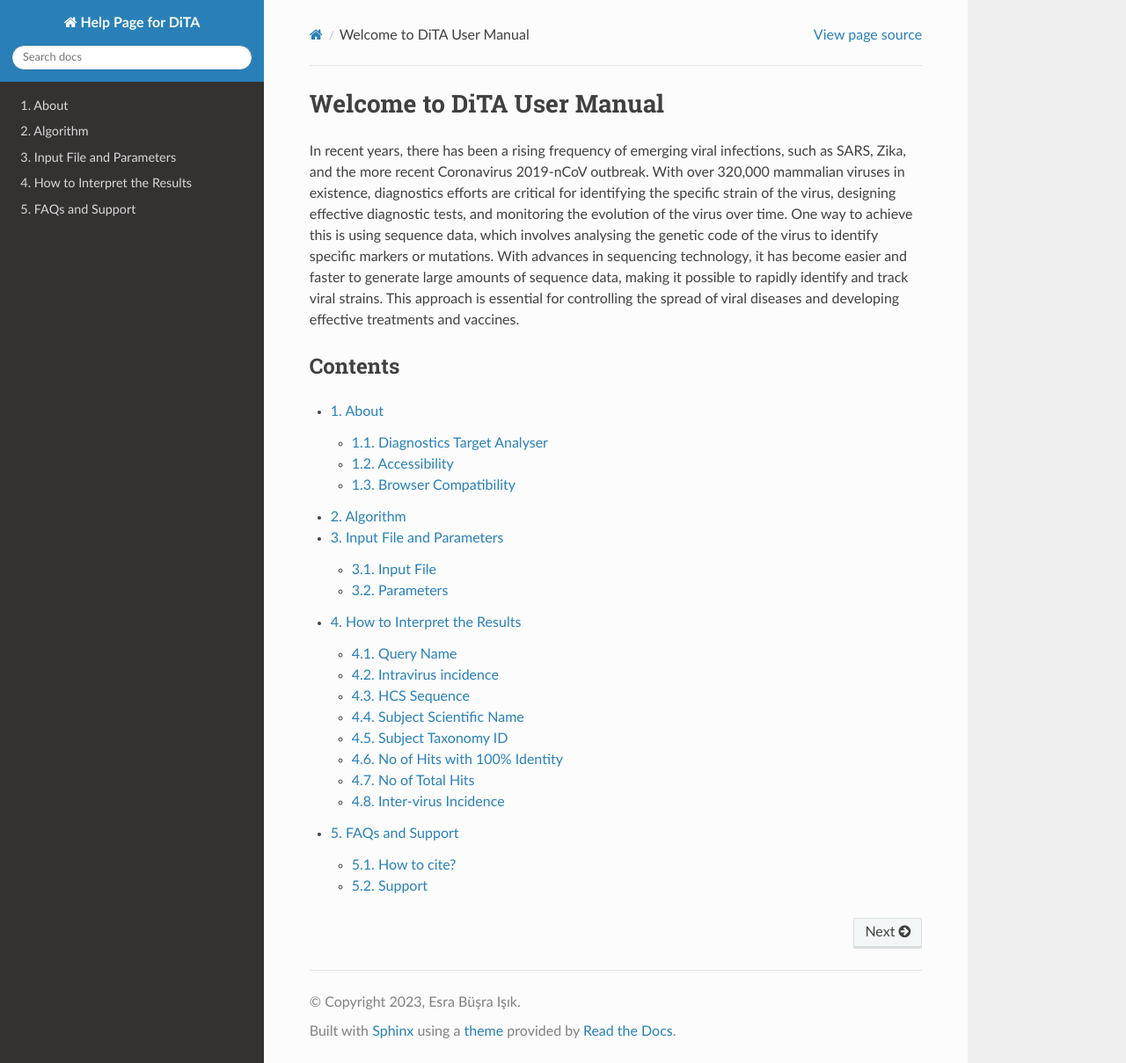
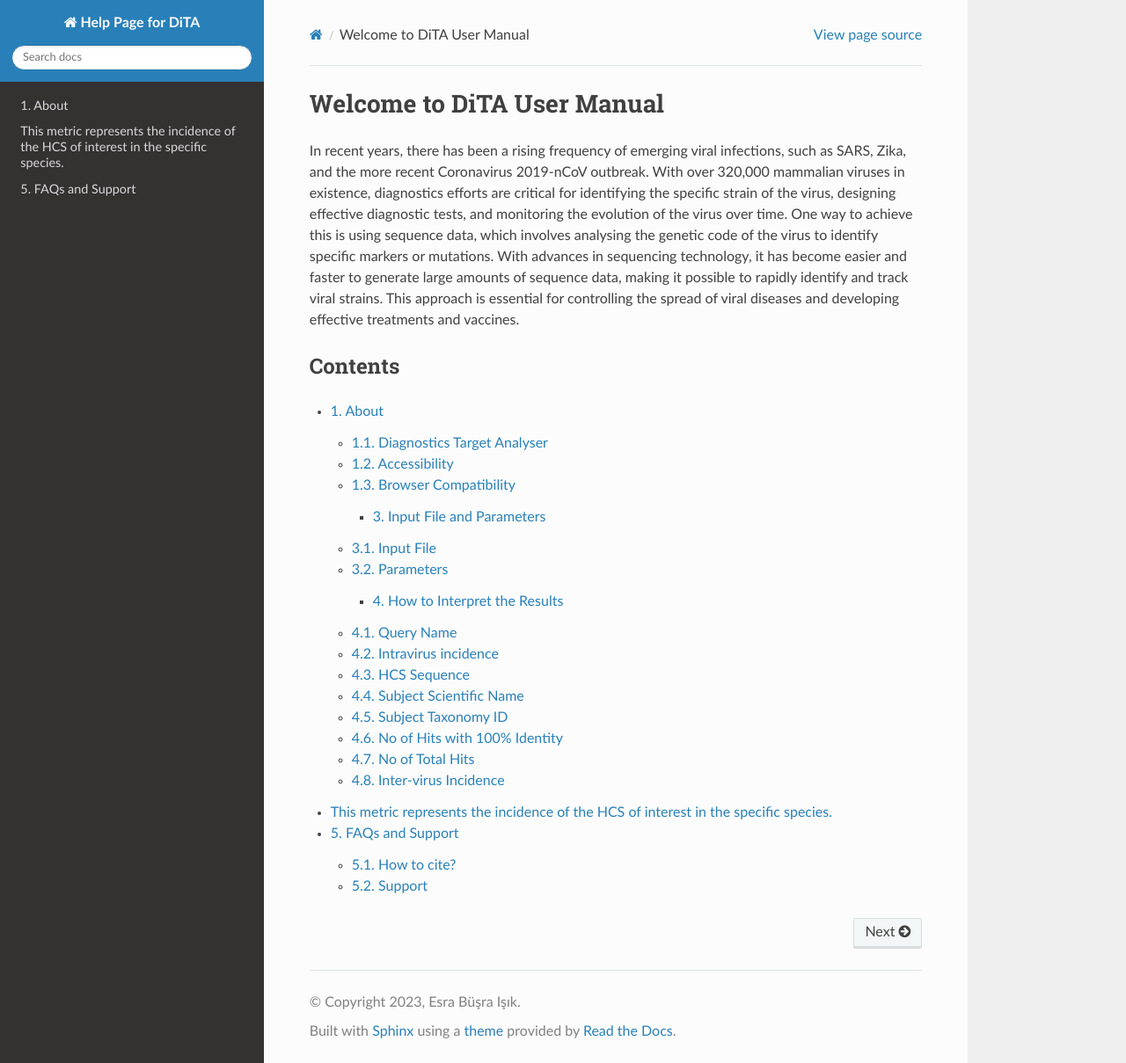
Before and after one commit to esbusis/dita_help_page, a Sphinx documentation site: the page built from docs/source/index.rst, in a window 1280 px wide and 1209 px high. Shown: the whole window at 88% size. Built offline with Sphinx 7.4.7 and the Read the Docs theme 2.0.0, drawn with Linux system fonts in a browser that asks for light colours.

```diff
--- a/docs/source/src/helppage.rst
+++ b/docs/source/src/helppage.rst
@@ -16,11 +16,13 @@ Diagnostic tool is publicly available at: https://github.com/BVU-BILSAB/dita_viv
 
 The tool can be used in Windows, MacOS and Linux systems.
 
+____________
 2.	Algorithm
 _____________
 
 .. image:: Picture1.png
 
+____________________________
 3.	Input File and Parameters
 ____________________________
 
@@ -34,6 +36,7 @@ DiTA uses aligned DNA sequences in .afa format. Publicly available alignment too
 
 Taxonomy ID of the species of interest is required to be provided in the script.
 
+_______________________________
 4.	How to Interpret the Results
 _______________________________
 
@@ -112,7 +115,7 @@ The number of total hits belonging to the species, that are similar to the HCS o
 ~~~~~~~~~~~~~~~~~~~~~~~~~~~
 
 This metric represents the incidence of the HCS of interest in the specific species.
-
+___________________
 5.	FAQs and Support
 ___________________
 
```
